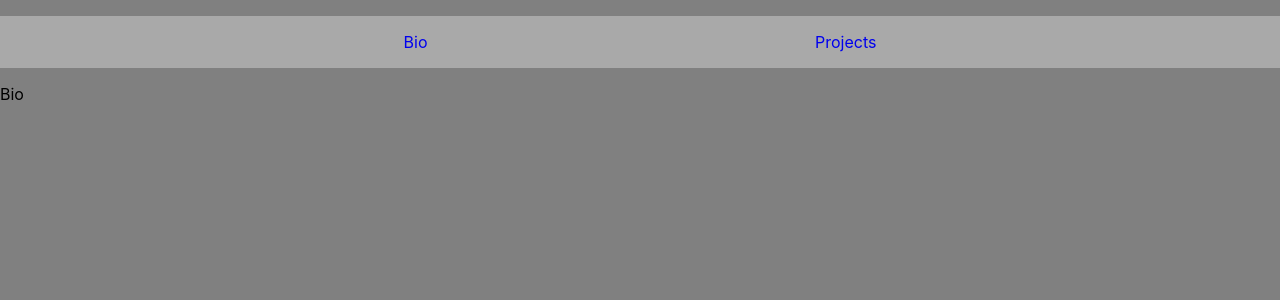
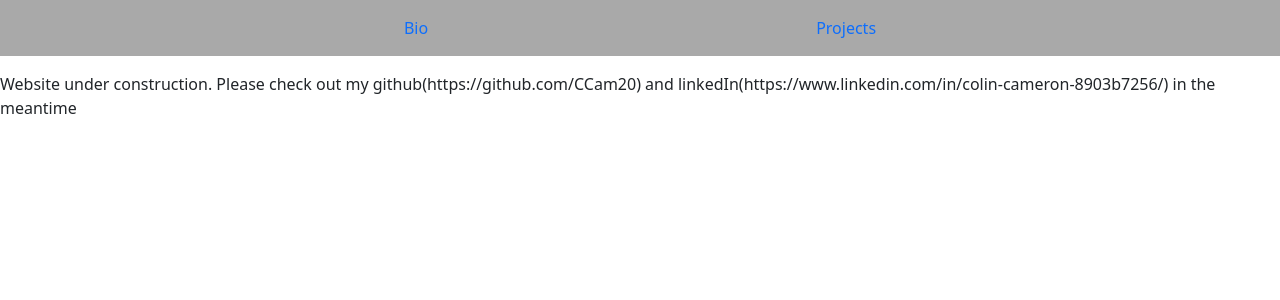
Before and after one commit to CCam20/Portfolio, a React (Create React App) app: page / in a window 1280 px wide. Shown: the top 300 px of the page. Built offline with nearby package versions, Linux system fonts and the light colour scheme.

Commit message:
added links to git and linkedIn

```diff
--- a/package.json
+++ b/package.json
@@ -7,6 +7,7 @@
     "@testing-library/jest-dom": "^5.16.5",
     "@testing-library/react": "^13.4.0",
     "@testing-library/user-event": "^13.5.0",
+    "bootstrap": "^5.2.2",
     "react": "^18.2.0",
     "react-dom": "^18.2.0",
     "react-router-dom": "^6.4.3",
--- a/src/components/Bio.js
+++ b/src/components/Bio.js
@@ -2,7 +2,7 @@ import React from 'react'
 
 const Bio = () => {
   return (
-    <div>Bio</div>
+    <div>Website under construction. Please check out my github(https://github.com/CCam20) and linkedIn(https://www.linkedin.com/in/colin-cameron-8903b7256/) in the meantime</div>
   )
 }
 
--- a/src/components/Projects.js
+++ b/src/components/Projects.js
@@ -1,8 +1,11 @@
 import React from 'react'
+import Carousel from 'react-bootstrap/Carousel';
+import 'bootstrap/dist/css/bootstrap.css';
 
 const Projects = () => {
   return (
-    <div>Projects</div>
+    <div>Website under construction. Please check out my github(https://github.com/CCam20) and linkedIn(https://www.linkedin.com/in/colin-cameron-8903b7256/) in the meantime</div>
+
   )
 }
 
```
Also changed, not shown: 1 other file (tests, documents, lock files or other folders).
